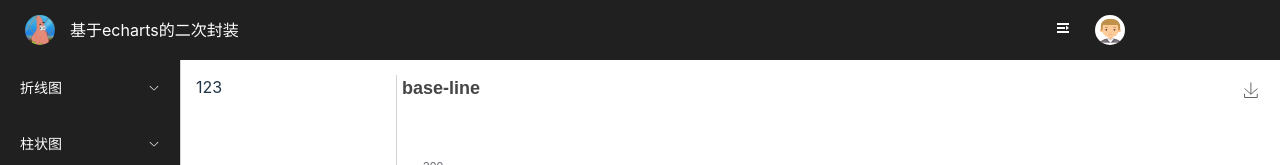
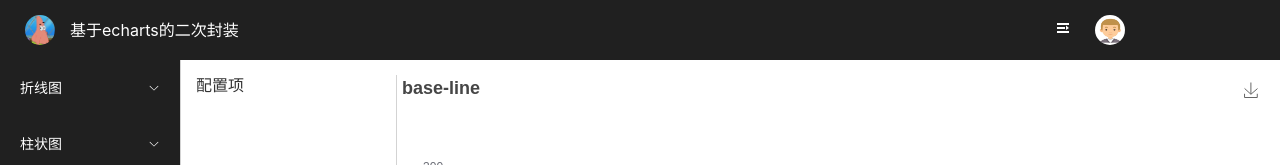
Before and after one commit to robert-jx/echarts-tool, a Vue app: page /line-chart/index in a window 1280 px wide. Shown: the top 165 px of the page. Built offline with nearby package versions, Linux system fonts and the light colour scheme.

Commit message:
add left content

```diff
--- a/src/assets/css/common.scss
+++ b/src/assets/css/common.scss
@@ -9,6 +9,7 @@
     --click-white: #999;
 
     --title-color: #40454B;
+    --label-color: #333;
 
     --border-color: lightgray;
 }
--- a/src/view/line-chart/index.vue
+++ b/src/view/line-chart/index.vue
@@ -1,6 +1,9 @@
 <template>
     <section class="line-chart">
-        <section class="left">123</section>
+        <section class="left">
+            <section class="title">配置项</section>
+            <section class="content"></section>
+        </section>
         <section ref="rightView" class="right">
             <base-line ref="line" :id="'lineChart'" :width="rightWidth" :height="rightHeight"></base-line>
         </section>
@@ -19,10 +22,6 @@ onMounted(() => {
     rightWidth.value = rightView.value?.clientWidth + 'px'
     rightHeight.value = rightView.value?.clientHeight + 'px'
 })
-console.log({
-    rightWidth,
-    rightHeight
-});
 
 </script>
 
@@ -38,6 +37,13 @@ console.log({
         width: 200px;
         height: 100%;
         border-right: 1px solid var(--border-color);
+        color: var(--label-color);
+
+        .title {
+            font-weight: 600;
+            cursor: default;
+            line-height: 20px;
+        }
     }
 
     .right {
```
